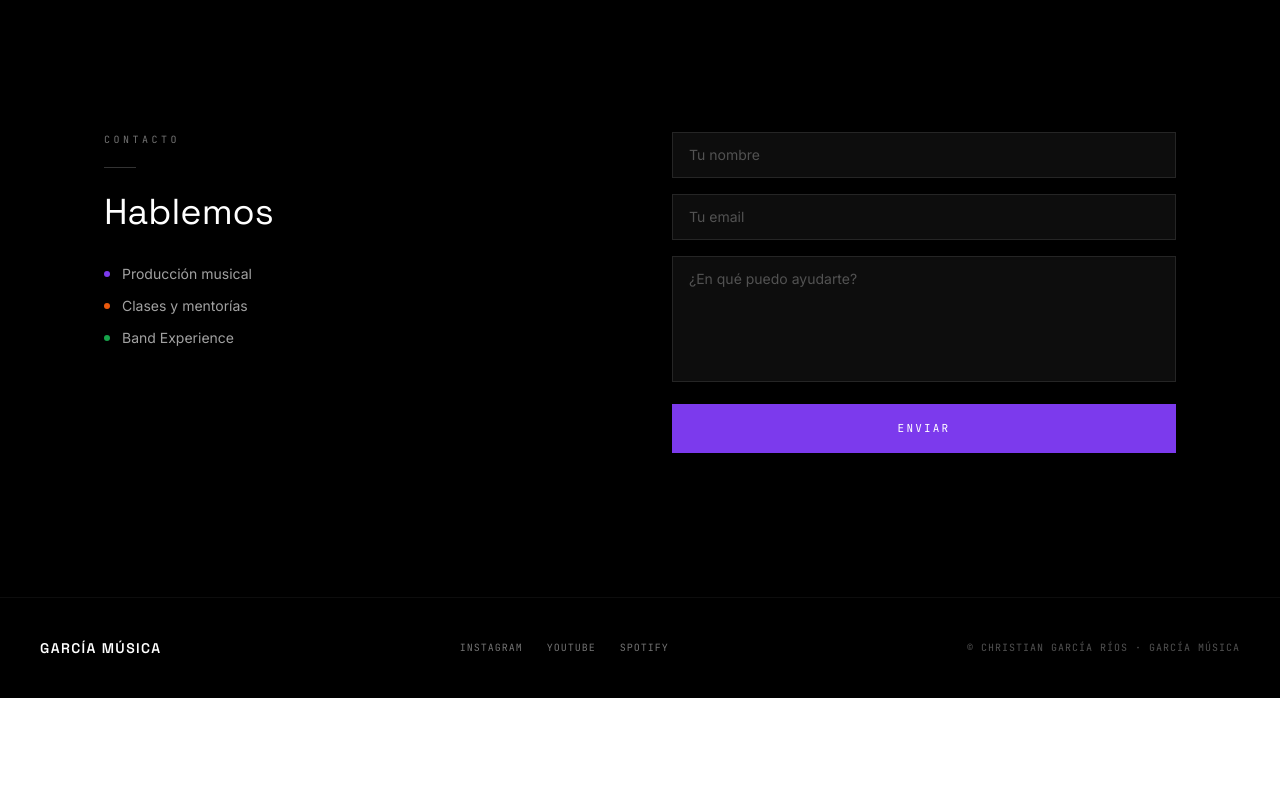
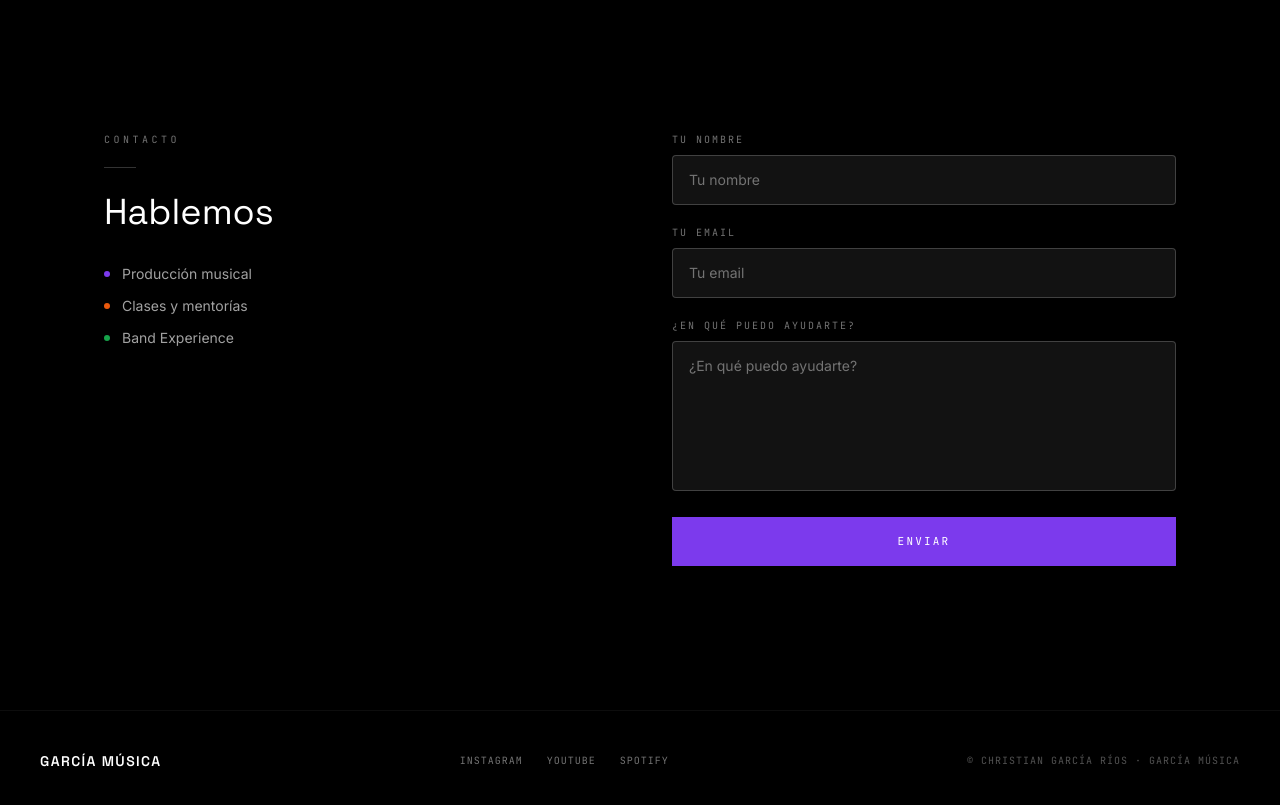
Before and after one commit to jgarciarios/Garcia-Musica, a React (Vite) app: page / in a window 1280 px wide. Shown: the part 9580-10385 px from the top of the page. Before the commit the page ends 10278 px from the top, so only its background shows below. Built offline with nearby package versions, Linux system fonts and the light colour scheme.

Commit message:
fix: mejora contraste y legibilidad del formulario de contacto
Agrega labels sobre cada campo, sube el contraste de fondo/borde
(sobre todo del textarea de mensaje, que quedaba casi invisible sobre negro)
y un foco mas notorio con anillo violeta.

```diff
--- a/src/components/ContactForm.tsx
+++ b/src/components/ContactForm.tsx
@@ -34,8 +34,11 @@ export default function ContactForm() {
     }
   };
 
+  const labelClass =
+    "font-mono text-[10px] uppercase tracking-[0.2em] text-neutral-500 block mb-2";
+
   const inputClass =
-    "w-full bg-white/5 border border-white/10 px-4 py-3 text-sm text-white placeholder-neutral-600 focus:outline-none focus:border-[#7C3AED] transition-colors";
+    "w-full bg-white/[0.07] border border-white/20 px-4 py-3.5 text-sm text-white placeholder-neutral-500 rounded-sm focus:outline-none focus:border-[#7C3AED] focus:bg-white/[0.1] focus:ring-1 focus:ring-[#7C3AED]/40 transition-all";
 
   return (
     <section id="contacto" className="py-24 md:py-36 bg-black text-white">
@@ -107,8 +110,13 @@ export default function ContactForm() {
                 <p className="font-display font-medium text-white">{c.success}</p>
               </div>
             ) : (
-              <form onSubmit={handleSubmit} className="space-y-4">
+              <form onSubmit={handleSubmit} className="space-y-5">
+                <div>
+                  <label htmlFor="contact-name" className={labelClass}>
+                    {c.namePlaceholder}
+                  </label>
                   <input
+                    id="contact-name"
                     type="text"
                     required
                     placeholder={c.namePlaceholder}
@@ -116,7 +124,14 @@ export default function ContactForm() {
                     onChange={e => setForm(f => ({ ...f, name: e.target.value }))}
                     className={inputClass}
                   />
+                </div>
+
+                <div>
+                  <label htmlFor="contact-email" className={labelClass}>
+                    {c.emailPlaceholder}
+                  </label>
                   <input
+                    id="contact-email"
                     type="email"
                     required
                     placeholder={c.emailPlaceholder}
@@ -124,14 +139,23 @@ export default function ContactForm() {
                     onChange={e => setForm(f => ({ ...f, email: e.target.value }))}
                     className={inputClass}
                   />
+                </div>
+
+                <div>
+                  <label htmlFor="contact-message" className={labelClass}>
+                    {c.msgPlaceholder}
+                  </label>
                   <textarea
+                    id="contact-message"
                     required
-                  rows={5}
+                    rows={6}
                     placeholder={c.msgPlaceholder}
                     value={form.message}
                     onChange={e => setForm(f => ({ ...f, message: e.target.value }))}
                     className={`${inputClass} resize-none`}
                   />
+                </div>
+
                 <motion.button
                   type="submit"
                   disabled={status === "sending"}
```
Lines whose indentation alone changed are shown as unchanged.
